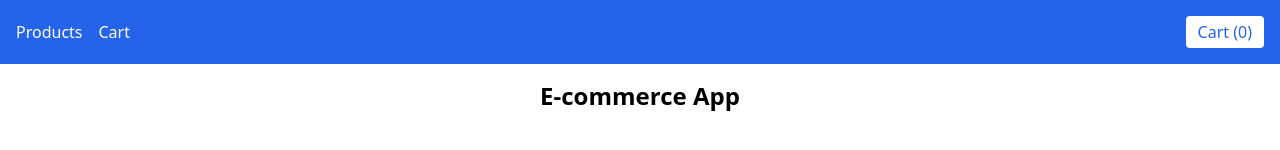
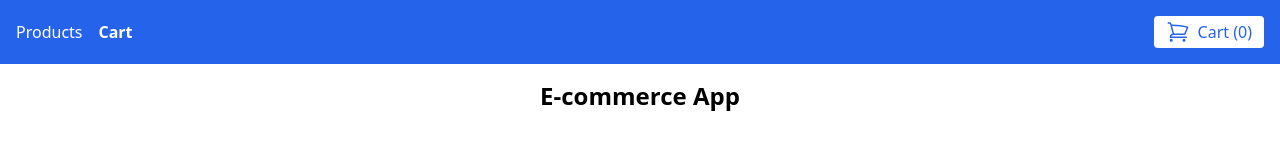
Before and after one commit to snigbar/EcommerceAppRedux, a React (Vite) app: page /cart in a window 1280 px wide. Shown: the top 150 px of the page. Built offline with nearby package versions, Linux system fonts and the light colour scheme.

Commit message:
fix minor issues

```diff
--- a/src/components/Header.tsx
+++ b/src/components/Header.tsx
@@ -1,7 +1,6 @@
-import { Link } from "react-router-dom";
+import { Link, useLocation } from "react-router-dom";
 import { useSelector, useDispatch } from "react-redux";
 
-import { useRef, useEffect, useState } from "react";
 import {
   clearCart,
   decreaseQuantity,
@@ -9,6 +8,7 @@ import {
   removeFromCart,
 } from "../store/cartSlice";
 import type { CartItem, RootState } from "../interfaces/Cart";
+import { useEffect, useRef, useState } from "react";
 
 function Header() {
   const cartItems = useSelector((state: RootState) => state.cart.items);
@@ -21,6 +21,9 @@ function Header() {
   const dispatch = useDispatch();
   const [isOpen, setIsOpen] = useState(false);
   const modalRef = useRef<HTMLDivElement>(null);
+  const location = useLocation();
+
+  //   close the modal when clicking outside of it
 
   useEffect(() => {
     if (!isOpen) return;
@@ -44,22 +47,47 @@ function Header() {
   );
 
   return (
-    <nav className="bg-blue-600 p-4 flex justify-between items-center text-white">
+    <nav className="bg-blue-600 p-4 flex justify-between items-center text-white sticky top-0 z-10">
       <div className="flex space-x-4">
-        <Link to="/" className="hover:underline">
+        <Link
+          to="/"
+          className={`hover:underline${
+            location.pathname === "/" ? " font-bold" : ""
+          }`}
+        >
           Products
         </Link>
-        <Link to="/cart" className="hover:underline">
-          Cart
+        <Link
+          to="/cart"
+          className={`hover:underline${
+            location.pathname === "/cart" ? " font-bold" : ""
+          }`}
+        >
+          Cart {totalItems > 0 && `(${totalItems})`}
         </Link>
       </div>
 
       <div className="relative">
         <button
           onClick={() => setIsOpen(!isOpen)}
-          className="bg-white text-blue-600 px-3 py-1 rounded"
+          className="bg-white text-blue-600 px-3 py-1 rounded space-x-2 flex items-center"
         >
-          Cart ({totalItems})
+          <svg
+            xmlns="http://www.w3.org/2000/svg"
+            fill="none"
+            viewBox="0 0 24 24"
+            strokeWidth={1.5}
+            stroke="currentColor"
+            className="size-6"
+          >
+            <path
+              strokeLinecap="round"
+              strokeLinejoin="round"
+              d="M2.25 3h1.386c.51 0 .955.343 1.087.835l.383 1.437M7.5 14.25a3 3 0 0 0-3 3h15.75m-12.75-3h11.218c1.121-2.3 2.1-4.684 2.924-7.138a60.114 60.114 0 0 0-16.536-1.84M7.5 14.25 5.106 5.272M6 20.25a.75.75 0 1 1-1.5 0 .75.75 0 0 1 1.5 0Zm12.75 0a.75.75 0 1 1-1.5 0 .75.75 0 0 1 1.5 0Z"
+            />
+          </svg>
+
+          <span>Cart ({totalItems})</span>
         </button>
 
         {isOpen && (
@@ -81,19 +109,19 @@ function Header() {
                         onClick={() => dispatch(increaseQuantity(item.id))}
                         className="bg-green-500 text-white px-2 rounded"
                       >
-                        +
+                        <span className="">+</span>
                       </button>
                       <button
                         onClick={() => dispatch(decreaseQuantity(item.id))}
                         className="bg-yellow-500 text-white px-2 rounded"
                       >
-                        -
+                        <span className="">-</span>
                       </button>
                       <button
                         onClick={() => dispatch(removeFromCart(item.id))}
                         className="bg-red-500 text-white px-2 rounded"
                       >
-                        x
+                        <span className="">x</span>
                       </button>
                     </div>
                   </div>
--- a/src/pages/ProductLIst.tsx
+++ b/src/pages/ProductLIst.tsx
@@ -20,11 +20,11 @@ function ProductList() {
   }, [dispatch]);
 
   return (
-    <div>
-      <h1 className="my-4 text-center">Product List</h1>
+    <div className="min-h-screen flex flex-col justify-center items-center">
+      <h1 className="my-4 text-center text-lg font-bold">Product List</h1>
       {loading && <Loader />}
       {error && <ErrorPage />}
-      <ul className="w-full grid grid-cols-1 sm:grid-cols-2 md:grid-cols-3 lg:grid-cols-4 gap-4 justify-content-center items-center mx-auto">
+      <ul className="w-full grid grid-cols-1 sm:grid-cols-2 md:grid-cols-3 lg:grid-cols-4 gap-4 justify-center items-center mx-auto">
         {products.map((product: Product) => (
           <ProductCard
             key={product.id}
--- a/src/store/cartSlice.ts
+++ b/src/store/cartSlice.ts
@@ -10,6 +10,7 @@ interface CartState {
   items: CartItem[];
 }
 
+// Load cart items from localStorage
 function loadCartFromLocalStorage(): CartItem[] {
   try {
     const data = localStorage.getItem("cartItems");
@@ -19,7 +20,7 @@ function loadCartFromLocalStorage(): CartItem[] {
     return [];
   }
 }
-
+// Save cart items to localStorage
 function saveCartToLocalStorage(items: CartItem[]) {
   try {
     localStorage.setItem("cartItems", JSON.stringify(items));
@@ -28,10 +29,12 @@ function saveCartToLocalStorage(items: CartItem[]) {
   }
 }
 
+// Initial state
 const initialState: CartState = {
   items: loadCartFromLocalStorage(),
 };
 
+// Cart slice
 const cartSlice = createSlice({
   name: "cart",
   initialState,
--- a/src/store/productSlice.ts
+++ b/src/store/productSlice.ts
@@ -19,7 +19,7 @@ export const fetchProducts = createAsyncThunk<Product[]>(
       const data: Product[] = await response.json();
       return data;
       // eslint-disable-next-line @typescript-eslint/no-explicit-any
-    } catch (error: any) {
+    } catch (error: Error | any) {
       return thunkAPI.rejectWithValue(error.message);
     }
   }
```
